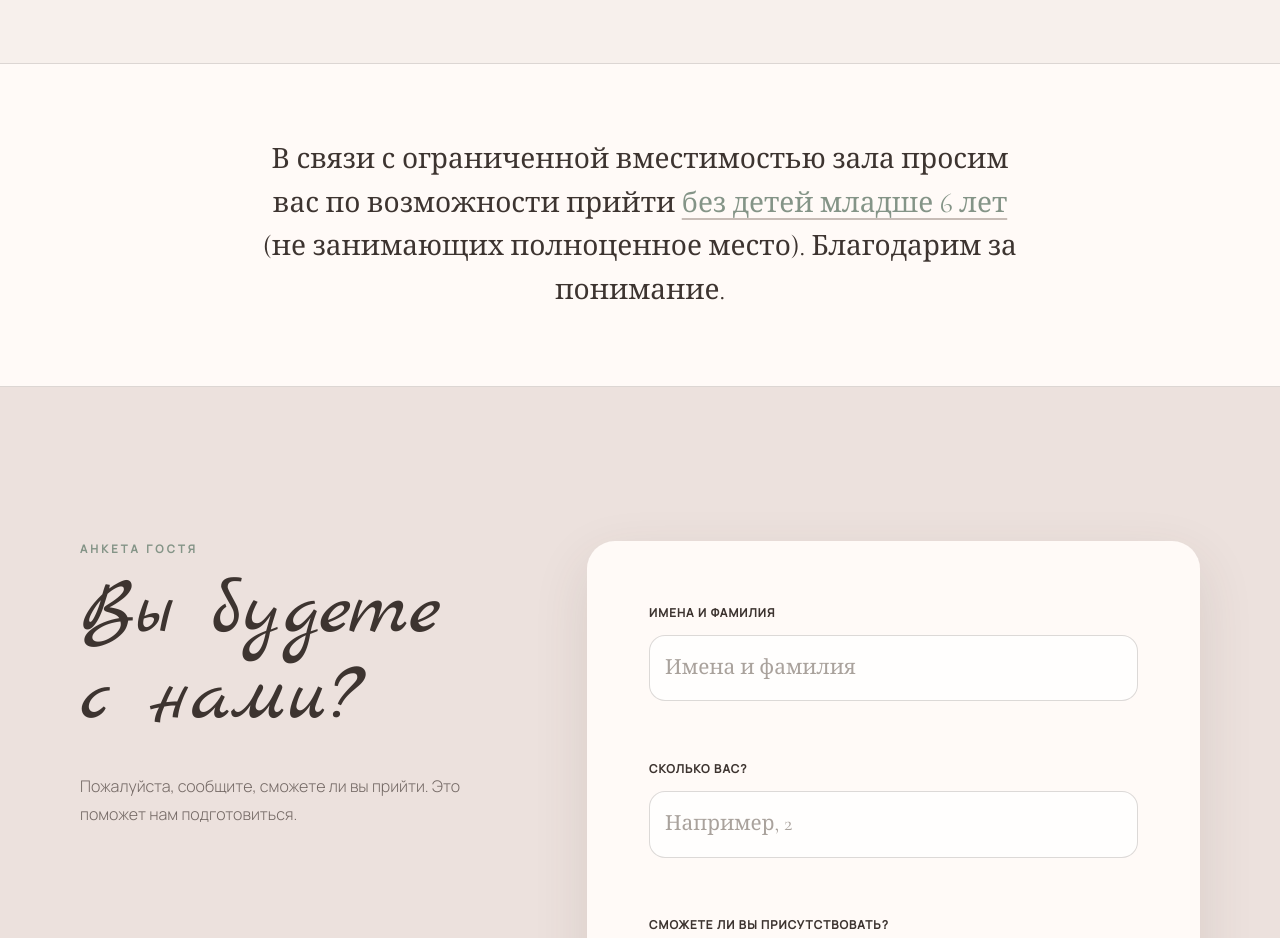
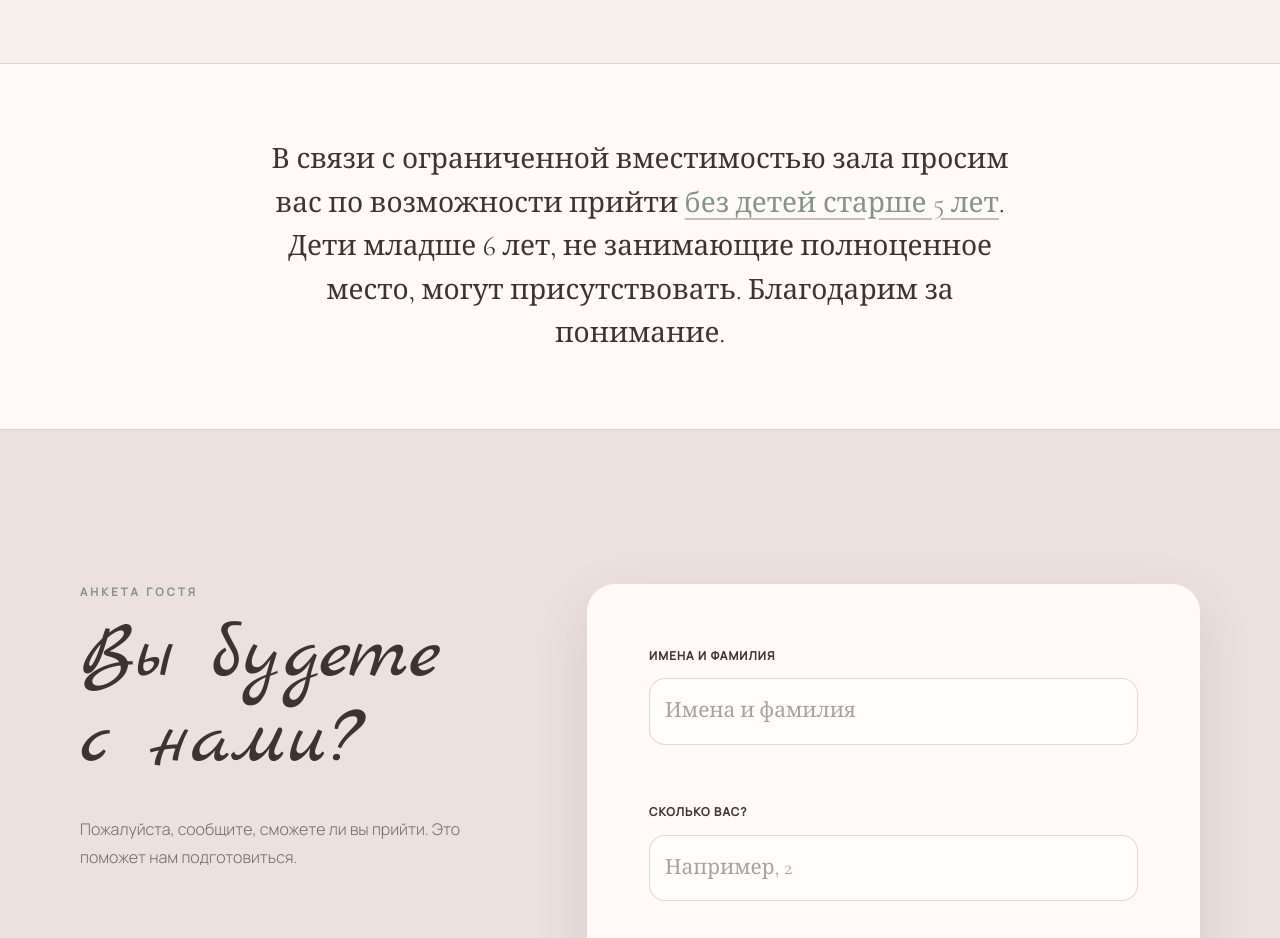
Before and after one commit to amXCVI/mo-wedding, a website built with Vite: page index.html in a window 1280 px wide. Shown: the part 3900-4838 px from the top of the page. Built offline with nearby package versions, Linux system fonts and the light colour scheme.

Commit message:
Correct children age guidance

```diff
--- a/index.html
+++ b/index.html
@@ -208,9 +208,9 @@
         <div class="shell shell--narrow">
           <p>
             В связи с ограниченной вместимостью зала просим вас по возможности
-            прийти
-            <strong>без детей младше 6 лет</strong> (не занимающих полноценное
-            место). Благодарим за понимание.
+            прийти <strong>без детей старше 5 лет</strong>. Дети младше 6 лет,
+            не занимающие полноценное место, могут присутствовать. Благодарим
+            за понимание.
           </p>
         </div>
       </aside>
```
